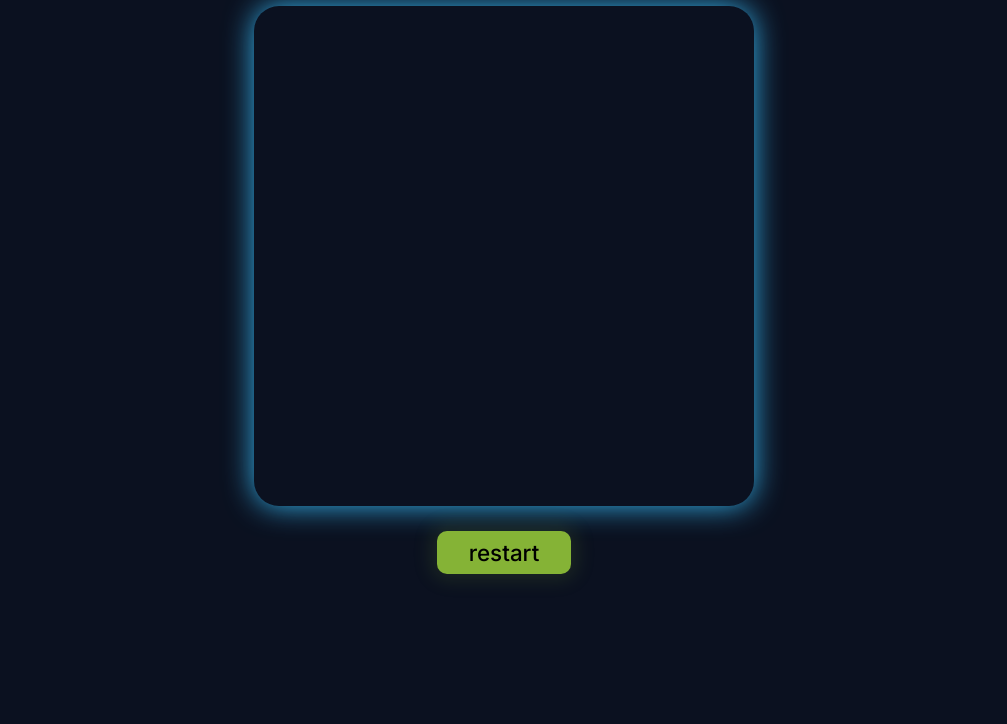
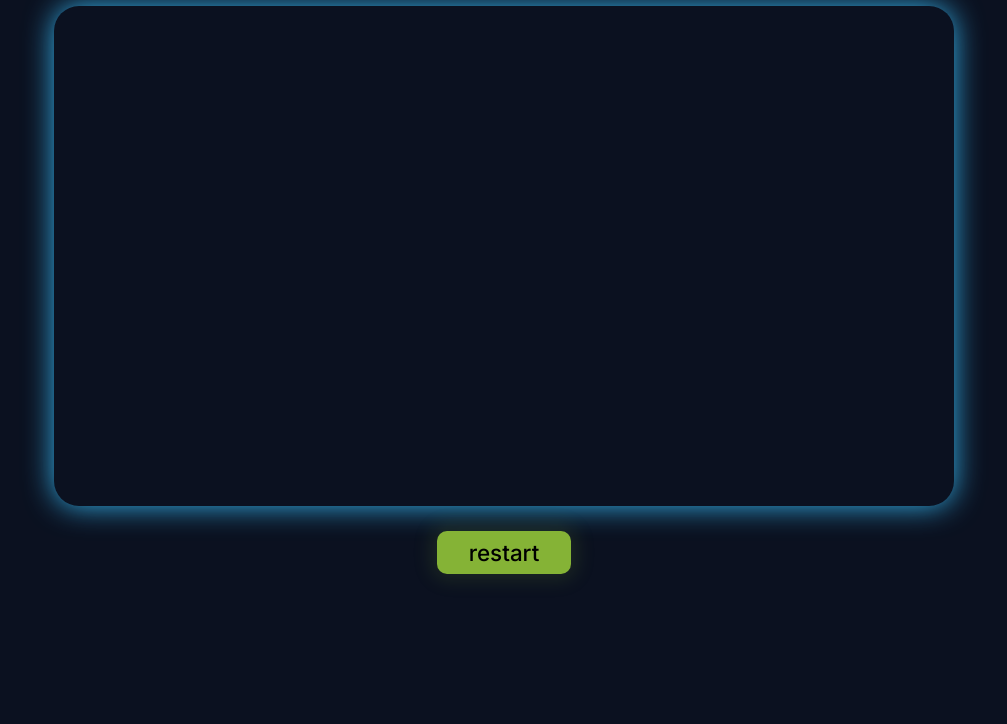
Before and after one commit to AlejoTorres2001/wordle, a website built with webpack: page public/board.html in a window 1280 px wide. Shown: the part 76-800 px from the top of the page, without its empty margins (136-1143 px from the left). Built offline with nearby package versions, Linux system fonts and the light colour scheme.

Commit message:
change: canvas width

```diff
--- a/public/board.html
+++ b/public/board.html
@@ -10,7 +10,7 @@
 <body>
   <h1 class="web-title">White Board</h1>
   <div class="white-board-container">
-    <canvas id="id-reactive-canvas" height="500" width="500" class="canvas"></canvas>
+    <canvas id="id-reactive-canvas" height="500" width="900" class="canvas"></canvas>
     <button class="restart-button" id="restart-button">
       restart
     </button>
```
